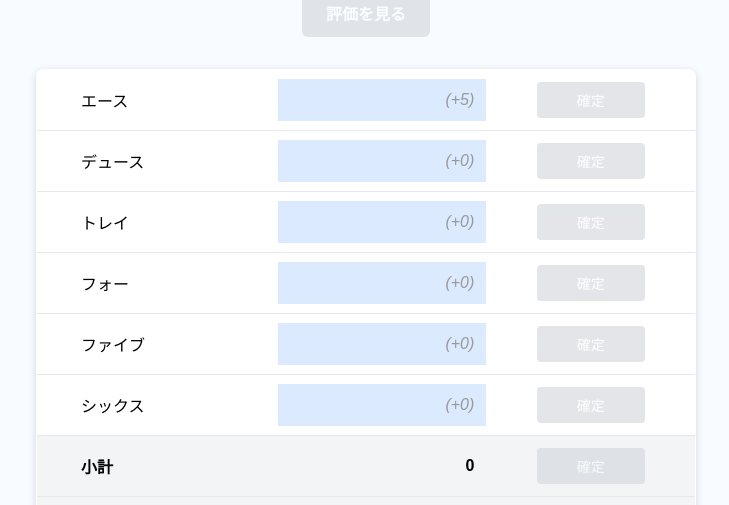
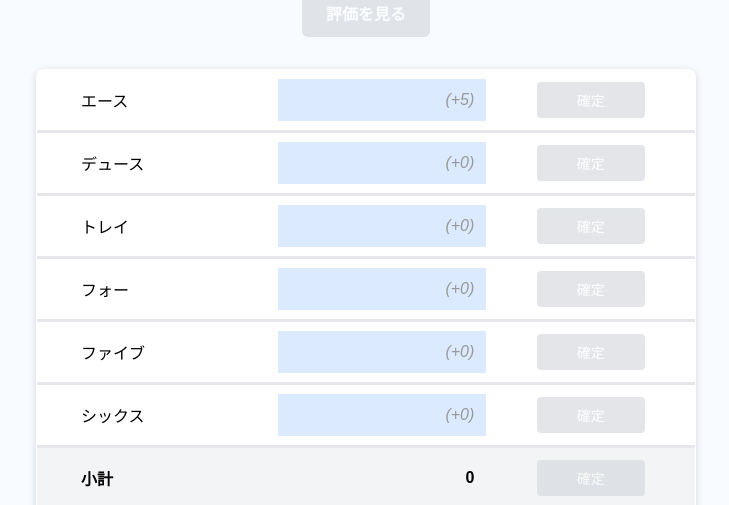
Before and after one commit to mat-der-D/yacht-evaluator-web, a React (Vite) app: page / in a window 1280 px wide. Shown: the part 295-800 px from the top of the page, without its empty margins (274-1003 px from the left). Built offline with nearby package versions, Linux system fonts and the light colour scheme; no server answers.

Commit message:
[feat] More thick border

```diff
--- a/src/styles/global.css
+++ b/src/styles/global.css
@@ -191,7 +191,7 @@ button {
 }
 
 .score-sheet tr {
-  border-bottom: 1px solid #e5e7eb;
+  border-bottom: 3px solid #e5e7eb;
   display: flex;
   align-items: center;
   min-height: 48px;
```
